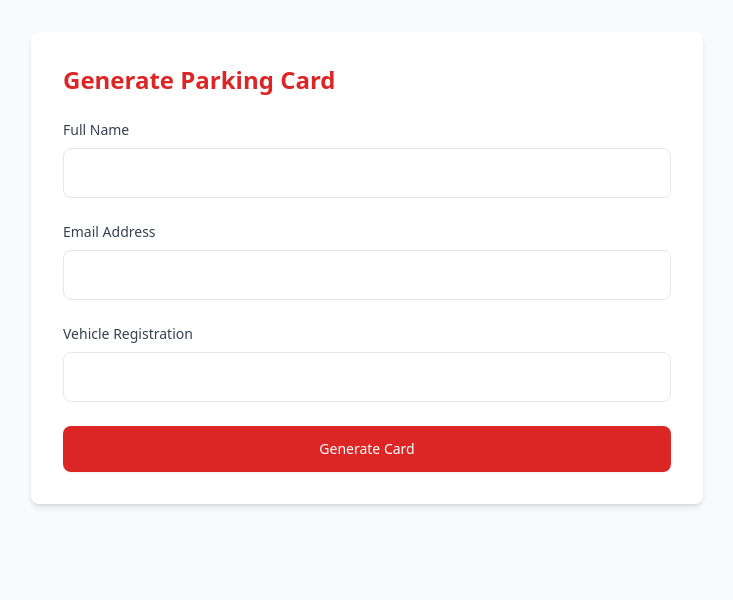
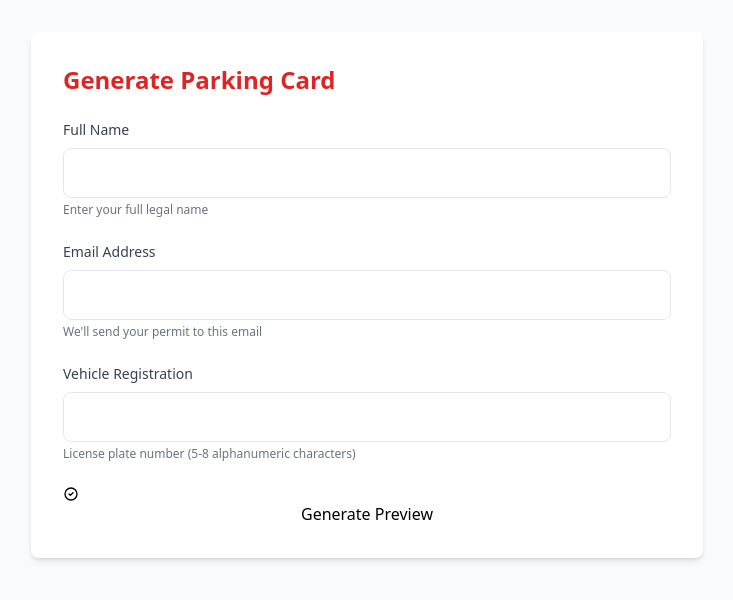
Before and after one commit to leksval/parking_card_management_app, a FastAPI app: page / in a window 1280 px wide. Shown: the top 600 px of the page, without its empty margins (273-1006 px from the left). Run offline with FastAPI, Linux system fonts and the light colour scheme; some libraries are stand-ins or nearby versions.

Commit message:
feat: Split card flow into preview and submit steps with UI improvements

```diff
--- a/src/parking_card_app/static/css/style.css
+++ b/src/parking_card_app/static/css/style.css
@@ -19,7 +19,7 @@ body {
 
 /* Buttons */
 .btn-primary {
-  @apply inline-flex items-center justify-center px-6 py-3 border border-transparent rounded-lg font-medium text-white bg-gradient-to-br from-red-600 to-red-500 shadow-sm hover:from-red-700 hover:to-red-600 transition-all duration-200 hover:shadow-md;
+  @apply inline-flex items-center justify-center px-6 py-3 border border-transparent rounded-lg font-medium text-white bg-gradient-to-br from-red-600 to-red-500 shadow-sm hover:from-red-700 hover:to-red-600 transition-all duration-200 hover:shadow-md focus:outline-none focus:ring-2 focus:ring-offset-2 focus:ring-red-500 disabled:opacity-50 disabled:cursor-not-allowed;
 }
 
 .btn-secondary {
--- a/src/parking_card_app/templates/generate_card.html
+++ b/src/parking_card_app/templates/generate_card.html
@@ -5,46 +5,72 @@
     <h1 class="text-2xl font-bold text-red-600 mb-6">Generate Parking Card</h1>
 
     <form id="cardForm" class="space-y-6">
-        <div>
+        <div class="mb-4">
             <label for="name" class="block text-sm font-medium text-gray-700 mb-2">Full Name</label>
             <input type="text" id="name" name="name" required
                 class="w-full px-4 py-3 rounded-lg border border-gray-200 focus:ring-2 focus:ring-red-500 focus:border-red-500 transition-all input-hover">
+            <p class="mt-1 text-xs text-gray-500">Enter your full legal name</p>
             <p class="text-red-500 text-sm mt-1 hidden error-message" id="nameError">Please enter a valid name</p>
         </div>
 
-        <div>
+        <div class="mb-4">
             <label for="email" class="block text-sm font-medium text-gray-700 mb-2">Email Address</label>
             <input type="email" id="email" name="email" required
                 class="w-full px-4 py-3 rounded-lg border border-gray-200 focus:ring-2 focus:ring-red-500 focus:border-red-500 transition-all input-hover">
+            <p class="mt-1 text-xs text-gray-500">We'll send your permit to this email</p>
             <p class="text-red-500 text-sm mt-1 hidden error-message" id="emailError">Please enter a valid email address</p>
         </div>
 
-        <div>
+        <div class="mb-4">
             <label for="vehicle_reg" class="block text-sm font-medium text-gray-700 mb-2">Vehicle Registration</label>
             <input type="text" id="vehicle_reg" name="vehicle_reg" required
                 class="w-full px-4 py-3 rounded-lg border border-gray-200 focus:ring-2 focus:ring-red-500 focus:border-red-500 transition-all input-hover">
+            <p class="mt-1 text-xs text-gray-500">License plate number (5-8 alphanumeric characters)</p>
             <p class="text-red-500 text-sm mt-1 hidden error-message" id="vehicleError">5-8 alphanumeric characters</p>
         </div>
 
         <div>
-            <button type="submit" class="inline-flex justify-center py-3 px-6 border border-transparent shadow-sm text-sm font-medium rounded-lg text-white bg-red-600 hover:bg-red-700 focus:outline-none focus:ring-2 focus:ring-offset-2 focus:ring-red-500 w-full transition-all">
-                Generate Card
+            <button type="submit" class="btn-primary w-full">
+                <svg class="w-4 h-4 mr-2" fill="none" stroke="currentColor" viewBox="0 0 24 24">
+                    <path stroke-linecap="round" stroke-linejoin="round" stroke-width="2" d="M9 12l2 2 4-4m6 2a9 9 0 11-18 0 9 9 0 0118 0z"/>
+                </svg>
+                Generate Preview
             </button>
         </div>
     </form>
 
-    <div id="result" class="mt-8 hidden">
-        <h2 class="text-xl font-semibold text-gray-800 mb-4">Your Parking Card</h2>
-        <div class="bg-white border border-gray-200 rounded-lg p-6">
-            <div class="grid grid-cols-2 gap-4">
+    <div id="result" class="mt-8 hidden parking-card result-entrance">
+        <div class="parking-card-header">
+            <h2 class="text-xl font-bold text-gray-800">
+                <svg class="w-5 h-5 inline mr-2 text-red-600" fill="currentColor" viewBox="0 0 20 20">
+                    <path d="M10 2a1 1 0 011 1v1h1a1 1 0 110 2H9.236a1 1 0 01-.894-.553l-1.448-2.895A1 1 0 016.382 0H5a1 1 0 000 2h1.382l1.724 3.447A1 1 0 009 6h4a1 1 0 100-2h-1V3a1 1 0 00-1-1z"/>
+                </svg>
+                Parking Permit
+            </h2>
+        </div>
+        <div class="p-6 grid grid-cols-2 gap-4">
+            <div class="flex items-center">
+                <svg class="w-4 h-4 mr-2 text-gray-500" fill="none" stroke="currentColor" viewBox="0 0 24 24">
+                    <path stroke-linecap="round" stroke-linejoin="round" stroke-width="2" d="M10 6H5a2 2 0 00-2 2v9a2 2 0 002 2h14a2 2 0 002-2V8a2 2 0 00-2-2h-5m-4 0V4m0 2v2m0-2h4m-4 0H5"/>
+                </svg>
                 <div>
                     <p class="text-sm text-gray-500">Card ID</p>
                     <p id="card_id" class="font-medium"></p>
                 </div>
+            </div>
+            <div class="flex items-center">
+                <svg class="w-4 h-4 mr-2 text-gray-500" fill="none" stroke="currentColor" viewBox="0 0 24 24">
+                    <path stroke-linecap="round" stroke-linejoin="round" stroke-width="2" d="M15 9h3.75M15 12h3.75M15 15h3.75M4.5 19.5h15a2.25 2.25 0 002.25-2.25V6.75A2.25 2.25 0 0019.5 4.5h-15a2.25 2.25 0 00-2.25 2.25v10.5A2.25 2.25 0 004.5 19.5zm6-10.125a1.875 1.875 0 11-3.75 0 1.875 1.875 0 013.75 0zm1.294 6.336a6.721 6.721 0 01-3.17.789 6.721 6.721 0 01-3.168-.789 3.376 3.376 0 016.338 0z"/>
+                </svg>
                 <div>
                     <p class="text-sm text-gray-500">Vehicle Registration</p>
                     <p id="card_vehicle_reg" class="font-medium"></p>
                 </div>
+            </div>
+            <div class="flex items-center">
+                <svg class="w-4 h-4 mr-2 text-gray-500" fill="none" stroke="currentColor" viewBox="0 0 24 24">
+                    <path stroke-linecap="round" stroke-linejoin="round" stroke-width="2" d="M8 7V3m8 4V3m-9 8h10M5 21h14a2 2 0 002-2V7a2 2 0 00-2-2H5a2 2 0 00-2 2v12a2 2 0 002 2z"/>
+                </svg>
                 <div>
                     <p class="text-sm text-gray-500">Expiry Date</p>
                     <p id="expiry" class="font-medium"></p>
@@ -70,14 +96,14 @@
             </div>
             <div class="flex space-x-4 mt-6">
                 <button
-                    id="confirmBtn"
-                    onclick="confirmGeneration()"
+                    id="submitBtn"
+                    onclick="submitCard()"
                     class="btn-primary flex items-center justify-center flex-1"
                 >
                     <svg class="w-4 h-4 mr-2" fill="none" stroke="currentColor" viewBox="0 0 24 24">
                         <path stroke-linecap="round" stroke-linejoin="round" stroke-width="2" d="M5 13l4 4L19 7"/>
                     </svg>
-                    Generate Parking Permit
+                    Submit Card
                 </button>
                 <button
                     onclick="document.getElementById('previewSection').classList.add('hidden')"
@@ -121,12 +147,11 @@
         document.getElementById('result').classList.add('hidden');
         document.getElementById('error_message').textContent = message || 'An error occurred';
         document.getElementById('error').classList.remove('hidden');
-        document.getElementById('confirmBtn').disabled = false;
     }
 
-    async function confirmGeneration() {
+    async function submitCard() {
         try {
-            document.getElementById('confirmBtn').disabled = true;
+            document.getElementById('submitBtn').disabled = true;
             const response = await fetch('/generate-card', {
                 method: 'POST',
                 headers: {
@@ -142,9 +167,11 @@
                 startCooldown();
             } else {
                 showError(result.detail || result.error);
+                document.getElementById('submitBtn').disabled = false;
             }
         } catch (error) {
             showError('Network error. Please try again.');
+            document.getElementById('submitBtn').disabled = false;
         }
     }
 
```
